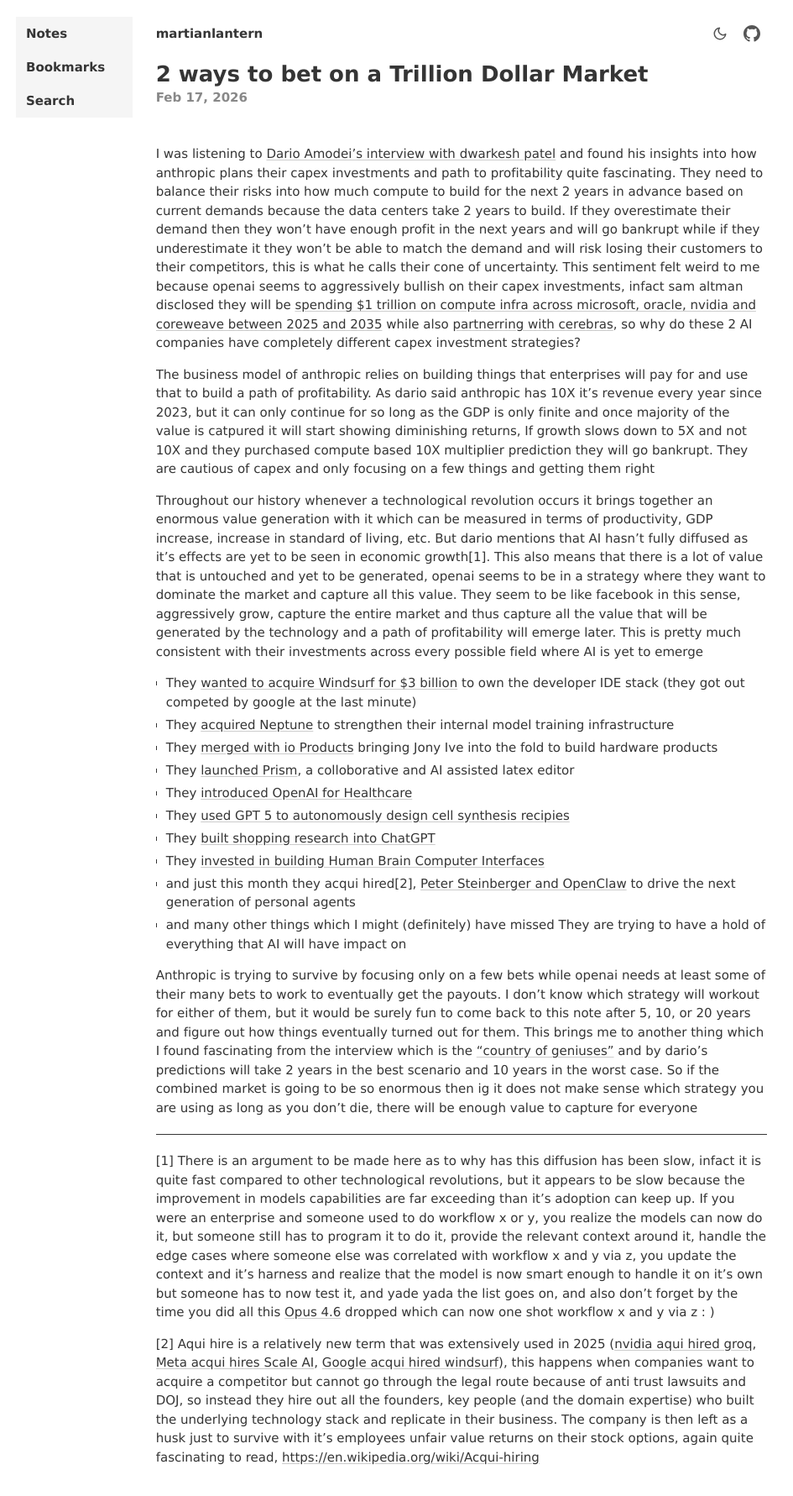
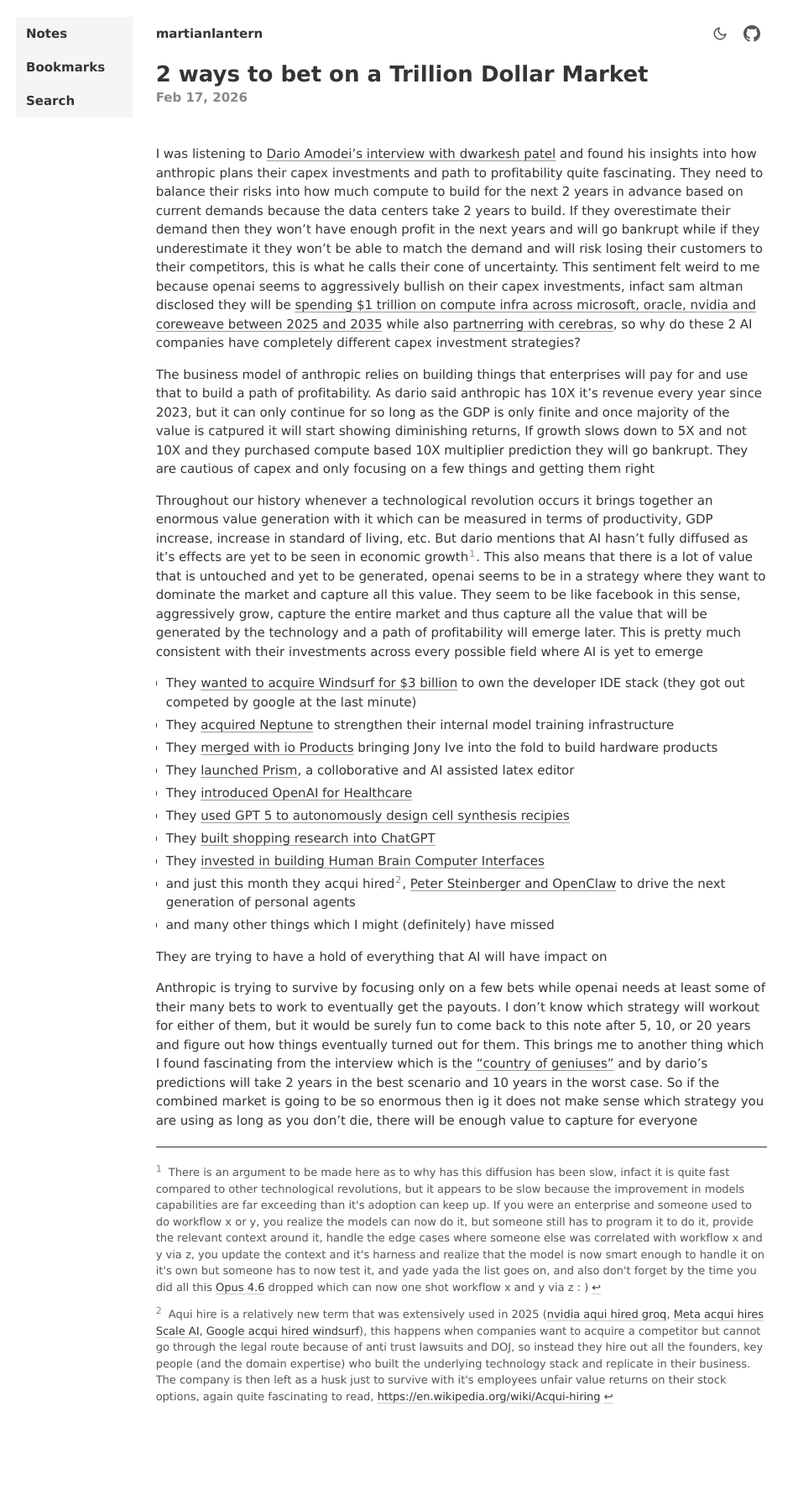
Before and after one commit to martianlantern/martianlantern.github.io, a Jekyll site: the page built from _posts/2026-02-17-two_ways_to_bet_on_a_trillion_dollar_market.md, in a window 1280 px wide. Shown: the whole page at 84% size, without its empty margins (166-1111 px from the left). Built offline with Jekyll 4.4.1, drawn with Linux system fonts in a browser that asks for light colours; after the commit the page ends 1705 px from its top, so only the background shows below that.

Commit message:
updating the fotenote and highlighter style

```diff
--- a/_posts/2026-02-17-two_ways_to_bet_on_a_trillion_dollar_market.md
+++ b/_posts/2026-02-17-two_ways_to_bet_on_a_trillion_dollar_market.md
@@ -11,7 +11,7 @@ I was listening to [Dario Amodei's interview with dwarkesh patel](https://www.yo
 
 The business model of anthropic relies on building things that enterprises will pay for and use that to build a path of profitability. As dario said anthropic has 10X it's revenue every year since 2023, but it can only continue for so long as the GDP is only finite and once majority of the value is catpured it will start showing diminishing returns, If growth slows down to 5X and not 10X and they purchased compute based 10X multiplier prediction they will go bankrupt. They are cautious of capex and only focusing on a few things and getting them right
 
-Throughout our history whenever a technological revolution occurs it brings together an enormous value generation with it which can be measured in terms of productivity, GDP increase, increase in standard of living, etc. But dario mentions that AI hasn't fully diffused as it's effects are yet to be seen in economic growth[1]. This also means that there is a lot of value that is untouched and yet to be generated, openai seems to be in a strategy where they want to dominate the market and capture all this value. They seem to be like facebook in this sense, aggressively grow, capture the entire market and thus capture all the value that will be generated by the technology and a path of profitability will emerge later. This is pretty much consistent with their investments across every possible field where AI is yet to emerge
+Throughout our history whenever a technological revolution occurs it brings together an enormous value generation with it which can be measured in terms of productivity, GDP increase, increase in standard of living, etc. But dario mentions that AI hasn't fully diffused as it's effects are yet to be seen in economic growth<sup><a href="#fn1" id="ref1">1</a></sup>. This also means that there is a lot of value that is untouched and yet to be generated, openai seems to be in a strategy where they want to dominate the market and capture all this value. They seem to be like facebook in this sense, aggressively grow, capture the entire market and thus capture all the value that will be generated by the technology and a path of profitability will emerge later. This is pretty much consistent with their investments across every possible field where AI is yet to emerge
 - They [wanted to acquire Windsurf for $3 billion](https://www.bloomberg.com/news/articles/2025-05-06/openai-reaches-agreement-to-buy-startup-windsurf-for-3-billion) to own the developer IDE stack (they got out competed by google at the last minute)
 - They [acquired Neptune](https://openai.com/index/openai-to-acquire-neptune/) to strengthen their internal model training infrastructure
 - They [merged with io Products](https://openai.com/sam-and-jony/) bringing Jony Ive into the fold to build hardware products
@@ -20,13 +20,17 @@ Throughout our history whenever a technological revolution occurs it brings toge
 - They [used GPT 5 to autonomously design cell synthesis recipies](https://openai.com/index/gpt-5-lowers-protein-synthesis-cost/)
 - They [built shopping research into ChatGPT](https://openai.com/index/chatgpt-shopping-research/)
 - They [invested in building Human Brain Computer Interfaces](https://openai.com/index/investing-in-merge-labs/)
-- and just this month they acqui hired[2], [Peter Steinberger and OpenClaw](https://techcrunch.com/2026/02/15/openclaw-creator-peter-steinberger-joins-openai/) to drive the next generation of personal agents
+- and just this month they acqui hired<sup><a href="#fn2" id="ref2">2</a></sup>, [Peter Steinberger and OpenClaw](https://techcrunch.com/2026/02/15/openclaw-creator-peter-steinberger-joins-openai/) to drive the next generation of personal agents
 - and many other things which I might (definitely) have missed
+
 They are trying to have a hold of everything that AI will have impact on
 
 Anthropic is trying to survive by focusing only on a few bets while openai needs at least some of their many bets to work to eventually get the payouts. I don't know which strategy will workout for either of them, but it would be surely fun to come back to this note after 5, 10, or 20 years and figure out how things eventually turned out for them. This brings me to another thing which I found fascinating from the interview which is the ["country of geniuses"](https://www.darioamodei.com/essay/the-adolescence-of-technology) and by dario's predictions will take 2 years in the best scenario and 10 years in the worst case. So if the combined market is going to be so enormous then ig it does not make sense which strategy you are using as long as you don't die, there will be enough value to capture for everyone
 
 ---
-[1] There is an argument to be made here as to why has this diffusion has been slow, infact it is quite fast compared to other technological revolutions, but it appears to be slow because the improvement in models capabilities are far exceeding than it's adoption can keep up. If you were an enterprise and someone used to do workflow x or y, you realize the models can now do it, but someone still has to program it to do it, provide the relevant context around it, handle the edge cases where someone else was correlated with workflow x and y via z, you update the context and it's harness and realize that the model is now smart enough to handle it on it's own but someone has to now test it, and yade yada the list goes on, and also don't forget by the time you did all this [Opus 4.6](https://www.anthropic.com/news/claude-opus-4-6) dropped which can now one shot workflow x and y via z : )
 
-[2] Aqui hire is a relatively new term that was extensively used in 2025 ([nvidia aqui hired groq](https://groq.com/newsroom/groq-and-nvidia-enter-non-exclusive-inference-technology-licensing-agreement-to-accelerate-ai-inference-at-global-scale), [Meta acqui hires Scale AI](https://www.forbes.com/sites/janakirammsv/2025/06/23/meta-invests-14-billion-in-scale-ai-to-strengthen-model-training/), [Google acqui hired windsurf](https://www.cnbc.com/2025/07/14/cognition-to-buy-ai-startup-windsurf-days-after-google-poached-ceo.html)), this happens when companies want to acquire a competitor but cannot go through the legal route because of anti trust lawsuits and DOJ, so instead they hire out all the founders, key people (and the domain expertise) who built the underlying technology stack and replicate in their business. The company is then left as a husk just to survive with it's employees unfair value returns on their stock options, again quite fascinating to read, [https://en.wikipedia.org/wiki/Acqui-hiring](https://en.wikipedia.org/wiki/Acqui-hiring)
+<div class="footnotes">
+<p id="fn1"><sup>1</sup> There is an argument to be made here as to why has this diffusion has been slow, infact it is quite fast compared to other technological revolutions, but it appears to be slow because the improvement in models capabilities are far exceeding than it's adoption can keep up. If you were an enterprise and someone used to do workflow x or y, you realize the models can now do it, but someone still has to program it to do it, provide the relevant context around it, handle the edge cases where someone else was correlated with workflow x and y via z, you update the context and it's harness and realize that the model is now smart enough to handle it on it's own but someone has to now test it, and yade yada the list goes on, and also don't forget by the time you did all this <a href="https://www.anthropic.com/news/claude-opus-4-6">Opus 4.6</a> dropped which can now one shot workflow x and y via z : ) <a href="#ref1">↩</a></p>
+
+<p id="fn2"><sup>2</sup> Aqui hire is a relatively new term that was extensively used in 2025 (<a href="https://groq.com/newsroom/groq-and-nvidia-enter-non-exclusive-inference-technology-licensing-agreement-to-accelerate-ai-inference-at-global-scale">nvidia aqui hired groq</a>, <a href="https://www.forbes.com/sites/janakirammsv/2025/06/23/meta-invests-14-billion-in-scale-ai-to-strengthen-model-training/">Meta acqui hires Scale AI</a>, <a href="https://www.cnbc.com/2025/07/14/cognition-to-buy-ai-startup-windsurf-days-after-google-poached-ceo.html">Google acqui hired windsurf</a>), this happens when companies want to acquire a competitor but cannot go through the legal route because of anti trust lawsuits and DOJ, so instead they hire out all the founders, key people (and the domain expertise) who built the underlying technology stack and replicate in their business. The company is then left as a husk just to survive with it's employees unfair value returns on their stock options, again quite fascinating to read, <a href="https://en.wikipedia.org/wiki/Acqui-hiring">https://en.wikipedia.org/wiki/Acqui-hiring</a> <a href="#ref2">↩</a></p>
+</div>
--- a/assets/css/_sass/_site.scss
+++ b/assets/css/_sass/_site.scss
@@ -578,6 +578,60 @@ pre code {
   background-color: rgba(175, 184, 193, 0.2);
   border-radius: 6px;
   font-size: 85%;
+}
+
+// Post body links - subtle underline highlight
+.page-content p a,
+.page-content li a {
+  text-decoration: underline;
+  text-decoration-color: #999;
+  text-underline-offset: 3px;
+  text-decoration-thickness: 1px;
+  transition: text-decoration-color 0.15s ease;
+
+  &:hover {
+    text-decoration-color: #353535;
+    text-decoration-thickness: 2px;
+  }
+}
+
+// Footnote superscript references
+.page-content sup a {
+  text-decoration: none;
+  font-size: 11px;
+  color: #888;
+  padding: 0 1px;
+
+  &:hover {
+    color: #353535;
+  }
+}
+
+// Footnotes section
+.page-content .footnotes {
+  margin-top: 1.5rem;
+  font-size: 13px;
+  color: #555;
+  line-height: 1.6;
+
+  p {
+    margin-bottom: 1em;
+  }
+
+  sup {
+    font-size: 11px;
+    color: #888;
+    margin-right: 4px;
+  }
+
+  a {
+    text-decoration-color: #ccc;
+    text-decoration-thickness: 1px;
+
+    &:hover {
+      text-decoration-color: #353535;
+    }
+  }
 }
 
 // HR - exact grohan.co
@@ -1729,6 +1783,41 @@ hr {
     .achievement-date { color: #8b949e; }
   }
 
+  // Post body links - dark mode
+  .page-content p a,
+  .page-content li a {
+    text-decoration-color: #484f58;
+
+    &:hover {
+      text-decoration-color: #79c0ff;
+      text-decoration-thickness: 2px;
+    }
+  }
+
+  .page-content sup a {
+    color: #6e7681;
+
+    &:hover {
+      color: #79c0ff;
+    }
+  }
+
+  .page-content .footnotes {
+    color: #8b949e;
+
+    sup {
+      color: #6e7681;
+    }
+
+    a {
+      text-decoration-color: #30363d;
+
+      &:hover {
+        text-decoration-color: #58a6ff;
+      }
+    }
+  }
+
   // HR
   hr { background: #30363d; }
 
```
Also changed, not shown: package.json (added, +10 -0 lines), screenshot-post.js (added, +49 -0 lines), screenshot-bullets.png (added), screenshot-footnotes.png (added), screenshot-top.png (added), 1 other file.
